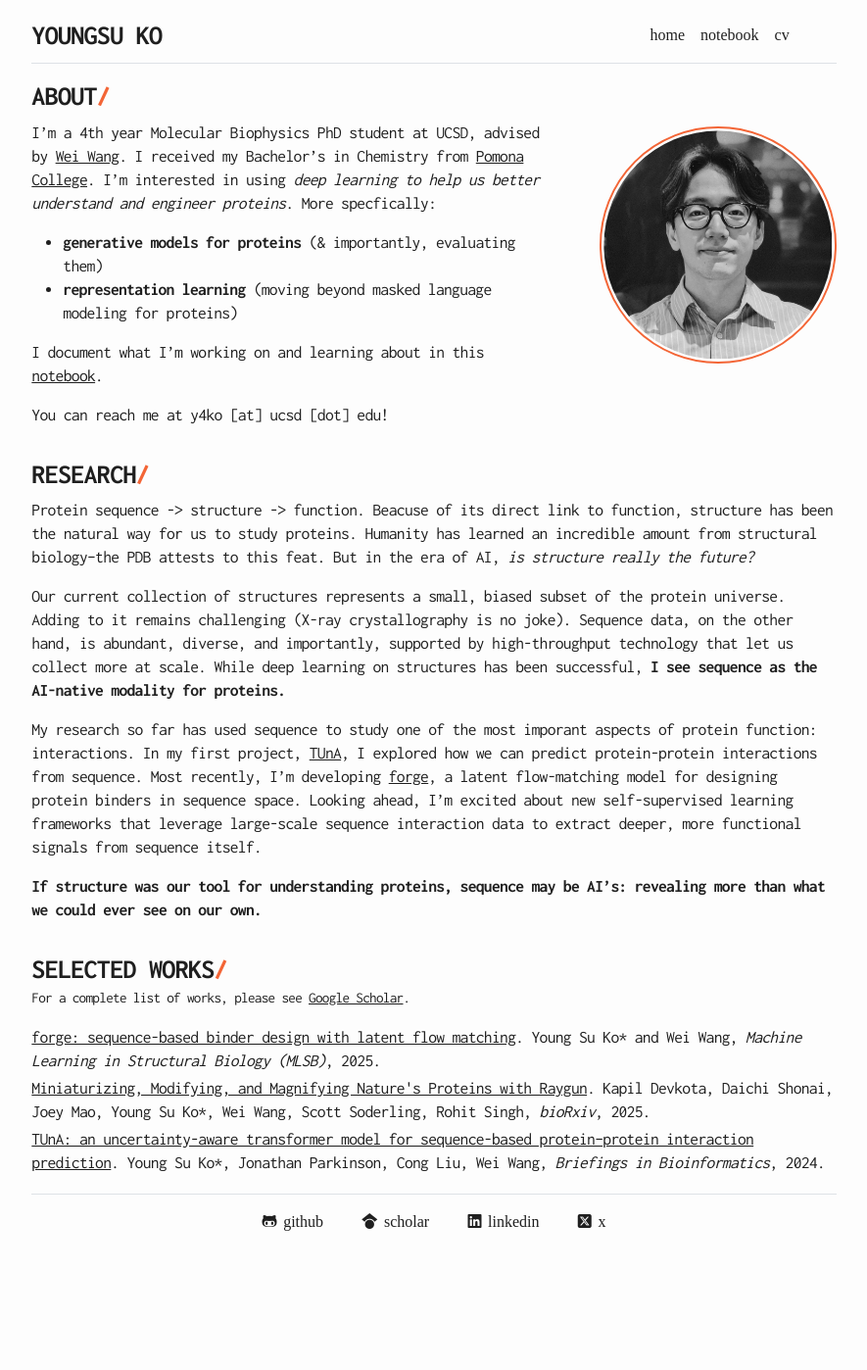
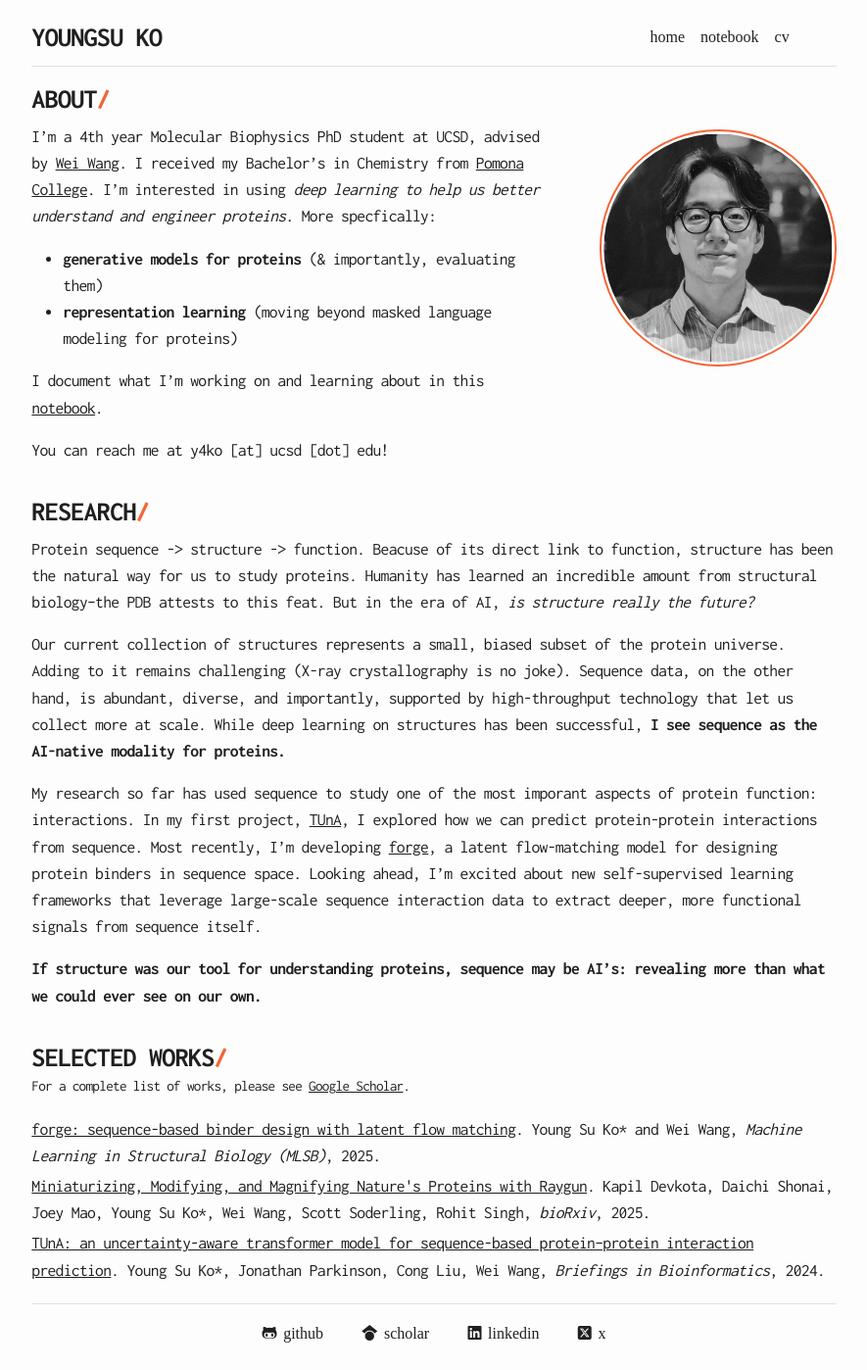
Before and after one commit to young-su-ko/young-su-ko.github.io, a Jekyll site: the page built from index.md, in a window 1280 px wide. Shown: the whole page at 98% size, without its empty margins (197-1082 px from the left). Built offline with Jekyll 4.4.1, drawn with Linux system fonts in a browser that asks for light colours; nearby versions of some CDN libraries; some web fonts are replaced; a style sheet for code colours, icons or effects is not loaded; before the commit the page ends 1283 px from its top, so only the background shows below that.

Commit message:
increase line height

```diff
--- a/_sass/foo.scss
+++ b/_sass/foo.scss
@@ -39,7 +39,7 @@ body {
   font-family: var(--font-family);
   font-weight: 400;
   letter-spacing: -0.7px;
-  line-height: 1.5em;
+  line-height: 1.7em;
   transition: background-color 0.2s ease-in-out, color 0.2s ease-in-out;
 }
 
```
